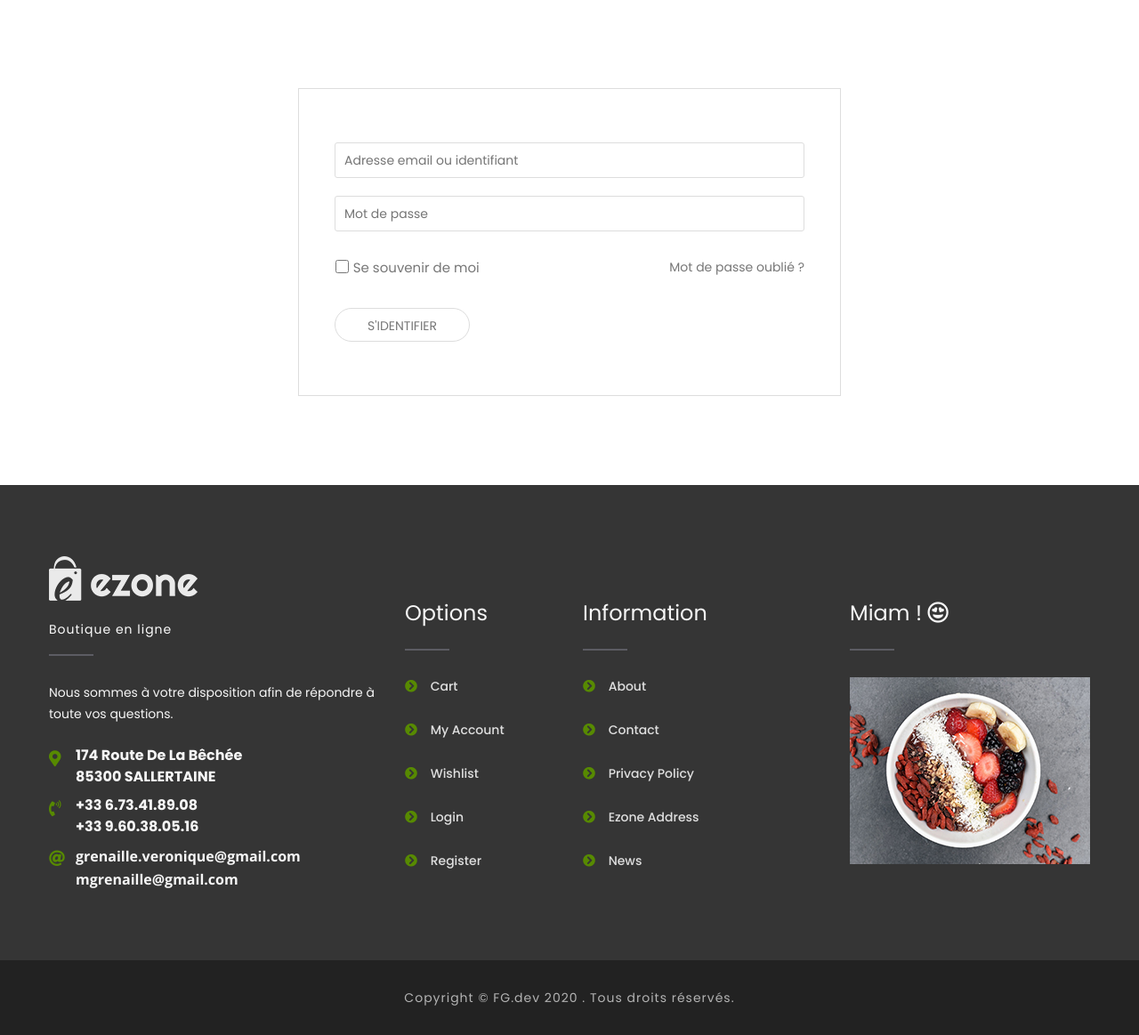
After one commit to riderflo85/equilibredevie, a Django app: page /user/login/ in a window 1280 px wide. The commit adds this page. Shown: the part 501-1664 px from the top of the page at 89% size. Run offline with Django 3.2, Linux system fonts and the light colour scheme; some libraries are stand-ins or nearby versions.

Commit message:
Add the login page and the login form and the new django authenticate engine

```diff
--- a/equilibredevie_project/urls.py
+++ b/equilibredevie_project/urls.py
@@ -18,5 +18,6 @@ from django.urls import path, include
 
 urlpatterns = [
     path('', include('main.urls', namespace='main')),
+    path('user/', include('user.urls', namespace='user')),
     path('admin/', admin.site.urls),
 ]
--- a/main/templates/main/base.html
+++ b/main/templates/main/base.html
@@ -32,13 +32,13 @@
                 <div class="header-bottom-wrapper">
                     <div class="logo-2 ptb-35">
                         <a href="index.html">
-                            <img src="{% static 'main/img/logo/logo-10.png' %}" alt="">
+                            <img src="{% static 'main/img/logo/logo1.png' %}" alt="">
                         </a>
                     </div>
                     <div class="menu-style-2 handicraft-menu menu-hover">
                         <nav>
                             <ul>
-                                <li><a href="#">accueil</a>
+                                <li><a href="{% url 'main:index' %}">accueil</a>
                                     <!-- <ul class="single-dropdown">
                                         <li><a href="index.html">Fashion</a></li>
                                         <li><a href="index-fashion-2.html">Fashion style 2</a></li>
@@ -120,11 +120,11 @@
                             <ul>
                                 {% if user.is_authenticated %}
                                 <li>
-                                    <a href="login.html">Déconnexion</a>
+                                    <a href="{% url 'user:logout' %}">Déconnexion</a>
                                 </li>
                                 {% else %}
                                 <li>
-                                    <a href="login.html" class="login-i"><i class="fas fa-user-circle fa-2x text-dark"></i> Connexion</a>
+                                    <a href="{% url 'user:login' %}" class="login-i"><i class="fas fa-user-circle fa-2x text-dark"></i> Connexion</a>
                                 </li>
                                 <li>
                                     <i class="fab fa-wpforms fa-2x text-dark"></i>
--- /dev/null
+++ b/user/forms.py
@@ -0,0 +1,38 @@
+
+from django.contrib.auth.forms import AuthenticationForm
+from django import forms
+
+
+# class LoginForm(AuthenticationForm):
+#     """ Login form """
+
+#     email = forms.CharField(
+#         label='user',
+#         max_length=100,
+#         widget=forms.EmailInput(
+#             attrs={'placeholder': 'Adresse email'}
+#         ),
+#     )
+#     password = forms.CharField(
+#         label='password',
+#         widget=forms.PasswordInput(
+#             attrs={'placeholder': 'Mot de passe'}
+#         ),
+#     )
+
+class LoginForm(forms.Form):
+    """ Login form """
+
+    email_or_id = forms.CharField(
+        label='email-or-id',
+        max_length=100,
+        widget=forms.TextInput(
+            attrs={'placeholder': 'Adresse email ou identifiant'}
+        ),
+    )
+    password = forms.CharField(
+        label='password',
+        widget=forms.PasswordInput(
+            attrs={'placeholder': 'Mot de passe'}
+        ),
+    )
--- /dev/null
+++ b/user/templates/user/login.html
@@ -0,0 +1,51 @@
+{% extends 'main/base.html' %}
+{% load static %}
+
+{% block content %}
+
+<div class="breadcrumb-area pt-205 pb-210" style="background-image: url(/static/main/img/bg/breadcrumb.jpg)">
+    <div class="container">
+        <div class="breadcrumb-content text-center">
+            <h2>Connexion</h2>
+            <ul>
+                <li><a href="{% url 'main:index' %}">accueil</a></li>
+                <li> connexion </li>
+            </ul>
+        </div>
+    </div>
+</div>
+<!-- login-area start -->
+<div class="register-area ptb-100">
+    <div class="container-fluid">
+        <div class="row">
+            <div class="col-md-12 col-12 col-lg-6 col-xl-6 ml-auto mr-auto">
+                <div class="login">
+                    <div class="login-form-container">
+                        <div class="login-form">
+                            <form action="." method="post">
+                                {% csrf_token %}
+                                {% if error %}
+                                <h3 class="text-warning">Utilisateur incorrect ou mot de passe invalide</h3>
+                                {% endif %}
+                                {{ form.email_or_id }}
+                                {% comment %} <input type="text" name="user-name" placeholder="Username"> {% endcomment %}
+                                {{ form.password }}
+                                {% comment %} <input type="password" name="user-password" placeholder="Password"> {% endcomment %}
+                                <div class="button-box">
+                                    <div class="login-toggle-btn">
+                                        <input type="checkbox">
+                                        <label>Se souvenir de moi</label>
+                                        <a href="#">Mot de passe oublié ?</a>
+                                    </div>
+                                    <button type="submit" class="default-btn floatright">S'identifier</button>
+                                </div>
+                            </form>
+                        </div>
+                    </div>
+                </div>
+            </div>
+        </div>
+    </div>
+</div>
+
+{% endblock content %}
--- /dev/null
+++ b/user/urls.py
@@ -0,0 +1,14 @@
+from django.contrib.auth import views as auth_views
+from django.urls import path
+from . import views
+
+
+app_name = "user"
+urlpatterns = [
+    path('login/', views.login_user, name="login"),
+    path(
+        'logout/',
+        auth_views.LogoutView.as_view(template_name='user/login.html'),
+        name="logout"
+    ),
+]
--- a/user/views.py
+++ b/user/views.py
@@ -1,3 +1,31 @@
-from django.shortcuts import render
+# from django.contrib.auth.decorators import
+from django.contrib.auth import authenticate, login
+from django.shortcuts import render, redirect
+from .forms import LoginForm
 
-# Create your views here.
+
+def login_user(request):
+    context = {}
+
+    if request.method == 'POST':
+        form = LoginForm(request.POST)
+        if form.is_valid():
+            email = username = form.cleaned_data['email_or_id']
+            pwd = form.cleaned_data['password']
+
+            user = authenticate(request, email=email, username=username, password=pwd)
+
+            if user is not None:
+                login(request, user)
+                return redirect('main:index')
+            else:
+                context['error'] = True
+
+        else:
+            context['error'] = True
+    else:
+        form = LoginForm()
+
+    context['form'] = form
+
+    return render(request, 'user/login.html', context)
```
Also changed, not shown: equilibredevie_project/settings/default.py (+12 -0 lines), user/authenticate.py (added, +39 -0 lines), main/static/main/img/logo/logo1.png (added).
